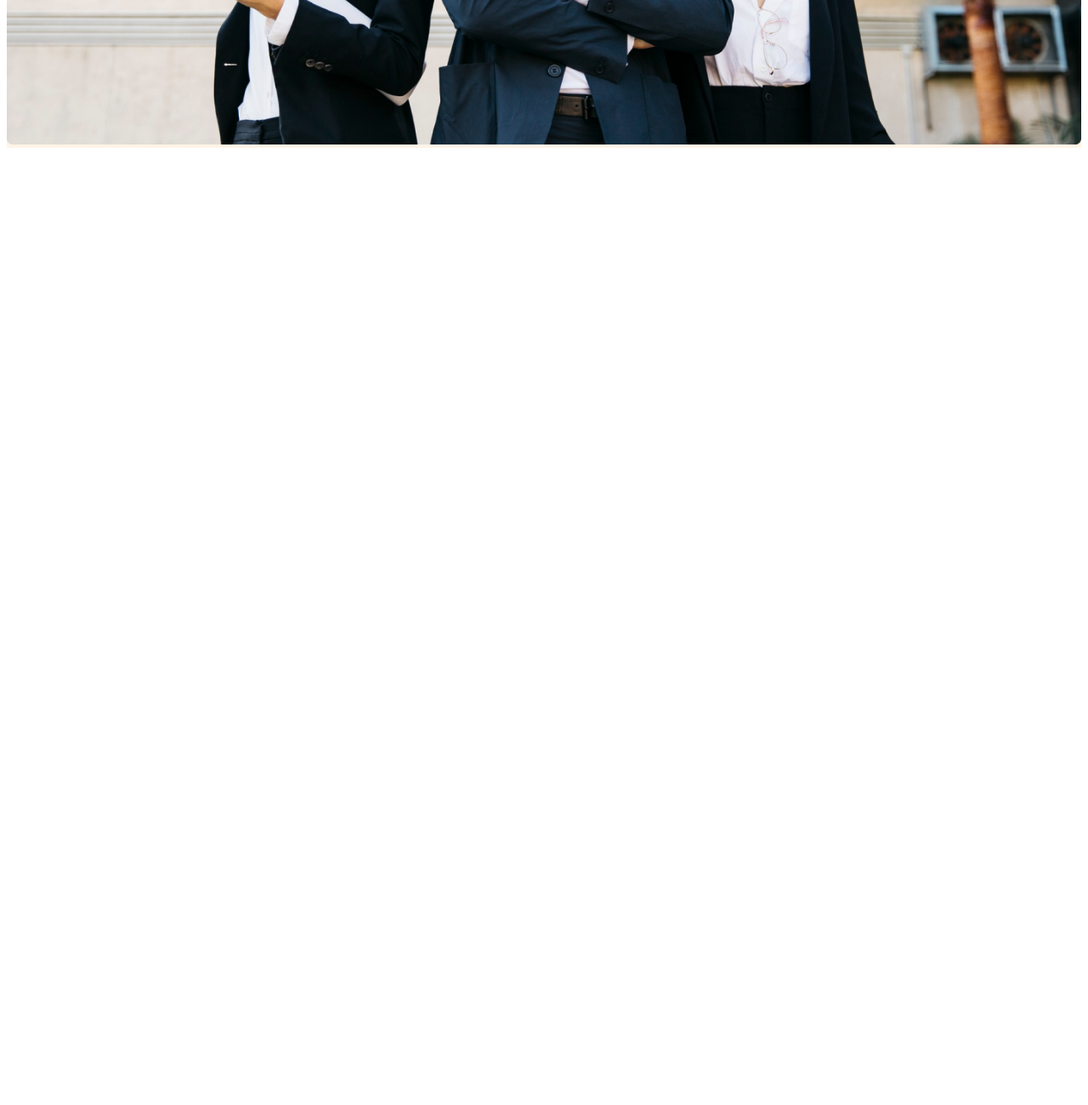
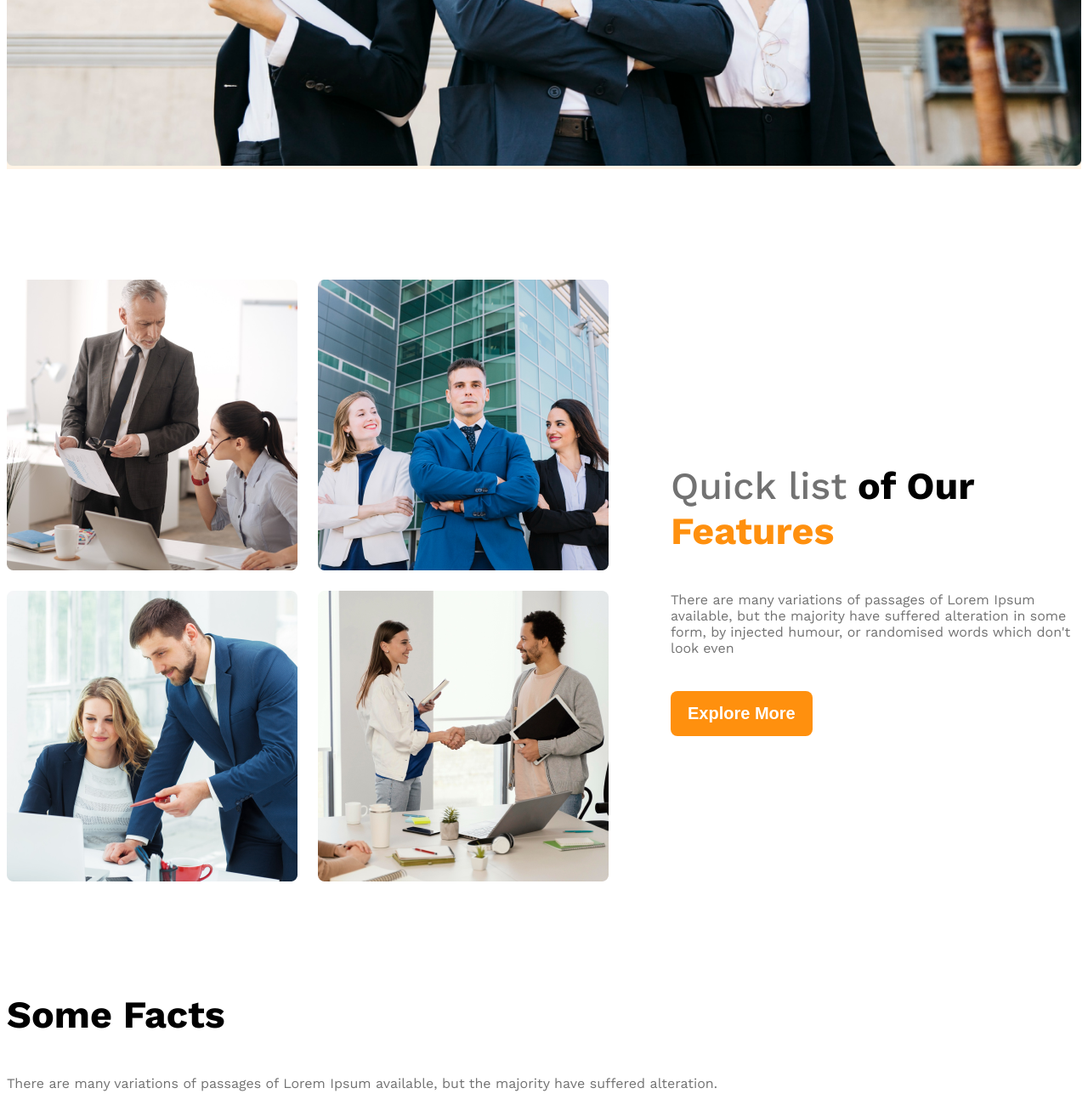
Before and after one commit to amirultanim07/g3-architect-responsive-website, a plain HTML site: page index.html in a window 1280 px wide. Shown: the part 990-2290 px from the top of the page at 85% size. Before the commit the page ends 1172 px from the top, so only its background shows below. Drawn offline with nearby package versions, Linux system fonts and the light colour scheme.

Commit message:
made team responsive and added fact structure

```diff
--- a/index.html
+++ b/index.html
@@ -31,7 +31,33 @@
         </div>
     </header>
     <main>
+        <!-- teams section start -->
+        <section class="teams display-flex">
+            <div class="teams-img-container">
+                <img src="images/team1.png" alt="two Architects discussing about design">
+                <img src="images/team2.png" alt="">
+                <img src="images/team3.png" alt="">
+                <img src="images/team4.png" alt="">
+            </div>
+            <div class="our-features">
+                <h3 class="section-title"><span id="quick-list" class="text-light-gray">Quick list</span> <span>of Our</span> <span class="text-primary">Features</span></h3>
+                <p class="feature-discription text-light-gray">There are many variations of passages of Lorem Ipsum available, but the majority have suffered alteration in some form, by injected humour, or randomised words which don't look even</p>
+                <button class="btn-primary">Explore More</button>
+            </div>
+        </section>
+        <!-- features will enjoy -->
+         <section>
 
+         </section>
+
+         <!-- some fact -->
+          <section class="some facts">
+            <h3 class="section-title">Some Facts</h3>
+            <p class="section-discription text-light-gray">There are many variations of passages of Lorem Ipsum available, but the majority have suffered alteration.</p>
+            <div class="facts-container">
+
+            </div>
+          </section>
     </main>
     <footer>
 
--- a/styles/architect.css
+++ b/styles/architect.css
@@ -21,7 +21,6 @@
 /* dark 03 */
 .text-light-gray {
     color: #727272;
-    font-size: 16px;
 }
 
 .bg-light {
@@ -37,6 +36,24 @@
     font-weight: 600;
     border: none;
     border-radius: 8px;
+    margin-top: 25px;
+}
+
+.text-primary {
+    color: rgba(255, 144, 14, 1);
+}
+
+main {
+    max-width: 1440px;
+    margin: 0 auto;
+}
+
+main>section {
+    margin-top: 130px;
+}
+.section-title {
+    font-size: 2.8rem;
+    font-weight: 700;
 }
 
 /* header styles */
@@ -85,10 +102,50 @@
     width: 100%;
 }
 
+/* team and feature related styles */
+.teams {
+    align-items: center;
+}
+
+.teams-img-container {
+    display: grid;
+    grid-template-columns: repeat(2, 1fr);
+    gap: 24px;
+}
+
+.our-features {
+    margin-left: 73px;
+    max-width: 530px;
+}
+
+#quick-list {
+    font-weight: 500;
+}
+
+
+
 /* responsive media query */
 @media screen and (max-width: 576px) {
 
-    .navbar, .nav-links {
+    .navbar,
+    .nav-links,
+    .teams {
         flex-direction: column;
     }
+
+    .teams-img-container {
+        grid-template-columns: repeat(1, 1fr);
+    }
+
+    .our-features {
+        margin-left: 20px;
+    }
 }
+@media screen and (min-width: 577px) and (max-width: 992px){
+    .teams{
+        flex-direction: column;
+    }
+    .our-features {
+        margin: 50px auto;
+    }
+}
```
